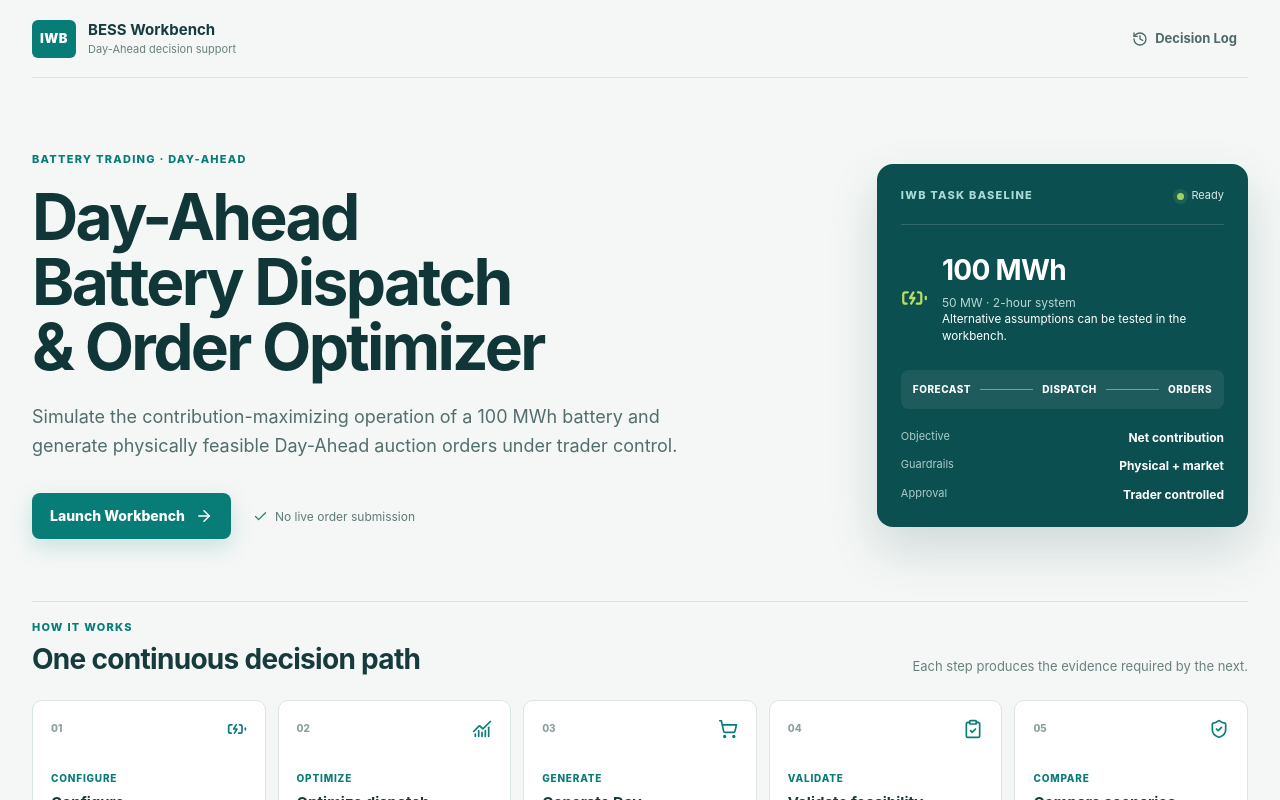
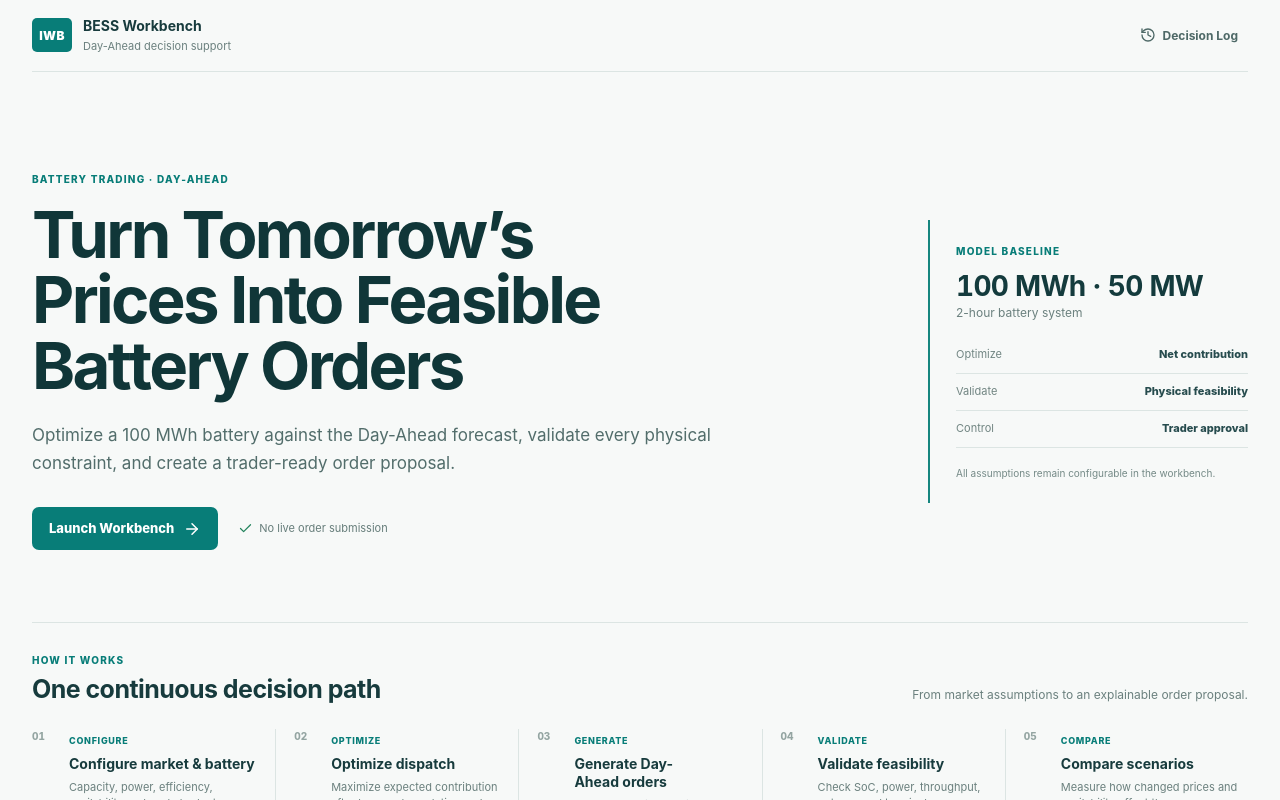
Before and after one commit to SinaDevCool/iwb-bess-day-ahead-workbench, a Next.js app in the folder frontend/: page /present in a window 1280 px wide. Shown: the top 800 px of the page. Built offline with nearby package versions, Linux system fonts and the light colour scheme.

Commit message:
Redesign product overview with minimal decision flow

```diff
--- a/frontend/src/app/present/page.tsx
+++ b/frontend/src/app/present/page.tsx
@@ -1,13 +1,8 @@
 import Link from "next/link";
 import {
   ArrowRight,
-  BatteryCharging,
-  ChartNoAxesCombined,
   Check,
-  ClipboardCheck,
   History,
-  ShieldCheck,
-  ShoppingCart,
 } from "lucide-react";
 import "./present.css";
 
@@ -17,35 +12,30 @@ const workflow = [
     "Configure",
     "Configure market & battery",
     "Capacity, power, efficiency, availability and cycle budget.",
-    BatteryCharging,
   ],
   [
     "02",
     "Optimize",
     "Optimize dispatch",
     "Maximize expected contribution after losses, degradation and transaction fees.",
-    ChartNoAxesCombined,
   ],
   [
     "03",
     "Generate",
     "Generate Day-Ahead orders",
     "Convert the dispatch into clear BUY and SELL instructions.",
-    ShoppingCart,
   ],
   [
     "04",
     "Validate",
     "Validate feasibility",
     "Check SoC, power, throughput, outages and terminal energy.",
-    ClipboardCheck,
   ],
   [
     "05",
     "Compare",
     "Compare scenarios",
     "Measure how changed prices and availability affect the recommendation.",
-    ShieldCheck,
   ],
 ] as const;
 
@@ -77,11 +67,11 @@ export default function ProductOverview() {
             <span className="overview-eyebrow">
               BATTERY TRADING · DAY-AHEAD
             </span>
-            <h1>Day-Ahead Battery Dispatch &amp; Order Optimizer</h1>
+            <h1>Turn Tomorrow’s Prices Into Feasible Battery Orders</h1>
             <p>
-              Simulate the contribution-maximizing operation of a 100&nbsp;MWh
-              battery and generate physically feasible Day-Ahead auction orders
-              under trader control.
+              Optimize a 100&nbsp;MWh battery against the Day-Ahead forecast,
+              validate every physical constraint, and create a trader-ready
+              order proposal.
             </p>
             <div className="hero-actions">
               <Link className="overview-primary" href="/">
@@ -93,61 +83,29 @@ export default function ProductOverview() {
               </span>
             </div>
           </div>
-          <aside className="decision-card" aria-label="Decision model summary">
-            <div className="decision-head">
-              <span>IWB TASK BASELINE</span>
-              <span className="model-status">
-                <i />
-                Ready
-              </span>
-            </div>
-            <div className="asset-line">
-              <BatteryCharging aria-hidden="true" />
-              <div>
-                <strong>100 MWh</strong>
-                <span>50 MW · 2-hour system</span>
-                <small>Alternative assumptions can be tested in the workbench.</small>
-              </div>
-            </div>
-            <div className="decision-flow">
-              <span>Forecast</span>
-              <i />
-              <span>Dispatch</span>
-              <i />
-              <span>Orders</span>
-            </div>
+          <aside className="decision-card" aria-labelledby="baseline-title">
+            <span className="overview-eyebrow">MODEL BASELINE</span>
+            <h2 id="baseline-title">100 MWh · 50 MW</h2>
+            <p>2-hour battery system</p>
             <dl>
-              <div>
-                <dt>Objective</dt>
-                <dd>Net contribution</dd>
-              </div>
-              <div>
-                <dt>Guardrails</dt>
-                <dd>Physical + market</dd>
-              </div>
-              <div>
-                <dt>Approval</dt>
-                <dd>Trader controlled</dd>
-              </div>
+              <div><dt>Optimize</dt><dd>Net contribution</dd></div>
+              <div><dt>Validate</dt><dd>Physical feasibility</dd></div>
+              <div><dt>Control</dt><dd>Trader approval</dd></div>
             </dl>
+            <small>All assumptions remain configurable in the workbench.</small>
           </aside>
         </section>
         <section className="workflow-section">
           <div className="workflow-heading">
             <span>HOW IT WORKS</span>
             <h2>One continuous decision path</h2>
-            <p>Each step produces the evidence required by the next.</p>
+            <p>From market assumptions to an explainable order proposal.</p>
           </div>
           <div className="workflow-grid">
-            {workflow.map(([number, label, title, description, Icon]) => (
+            {workflow.map(([number, label, title, description]) => (
               <article key={number}>
-                <div>
-                  <span>{number}</span>
-                  <Icon aria-hidden="true" />
-                </div>
-                <small>{label}</small>
-                <h3>{title}</h3>
-                <p>{description}</p>
+                <span>{number}</span>
+                <div><small>{label}</small><h3>{title}</h3><p>{description}</p></div>
               </article>
             ))}
           </div>
--- a/frontend/src/app/present/present.css
+++ b/frontend/src/app/present/present.css
@@ -1,386 +1,79 @@
-.overview {
-  min-height: 100vh;
-  background: #f4f7f6;
-  color: #173b3d;
-  padding: 0 32px 30px;
-  overflow-x: hidden;
-}
-.overview-shell {
-  width: min(1320px, 100%);
-  margin: 0 auto;
-}
-.overview-nav {
-  height: 78px;
-  display: flex;
-  align-items: center;
-  justify-content: space-between;
-  border-bottom: 1px solid #d9e4e1;
-}
-.overview-brand {
-  display: flex;
-  align-items: center;
-  gap: 12px;
-  color: #173b3d;
-}
-.overview-brand > span:last-child {
-  display: flex;
-  flex-direction: column;
-}
-.overview-brand strong {
-  font-size: 15px;
-}
-.overview-brand small {
-  font-size: 11px;
-  color: #6a807e;
-  margin-top: 2px;
-}
-.overview-logo {
-  width: 44px;
-  height: 38px;
-  border-radius: 6px;
-  background: #087d78;
-  color: #fff;
-  display: grid;
-  place-items: center;
-  font-size: 13px;
-  font-weight: 900;
-  letter-spacing: 0.5px;
-}
-.overview-audit {
-  display: flex;
-  align-items: center;
-  gap: 7px;
-  padding: 9px 11px;
-  border-radius: 7px;
-  color: #4e6967;
-  font-size: 13px;
-  font-weight: 750;
-}
-.overview-audit:hover {
-  background: #e6efed;
-  color: #087d78;
-}
-.overview-hero {
-  display: grid;
-  grid-template-columns: minmax(0, 1.35fr) minmax(360px, 0.65fr);
-  gap: 74px;
-  align-items: center;
-  padding: 74px 0 62px;
-}
-.hero-copy {
-  max-width: 760px;
-}
-.overview-eyebrow,
-.workflow-heading > span,
-.decision-head > span:first-child {
-  display: block;
-  color: #087d78;
-  font-size: 11px;
-  font-weight: 850;
-  letter-spacing: 1.25px;
-}
-.hero-copy h1 {
-  font-size: clamp(46px, 5vw, 72px);
-  line-height: 1.02;
-  letter-spacing: -2.7px;
-  text-wrap: balance;
-  margin: 16px 0 22px;
-  color: #103638;
-}
-.hero-copy > p {
-  max-width: 680px;
-  font-size: 18px;
-  line-height: 1.65;
-  color: #526d6b;
-  text-wrap: pretty;
-  margin: 0;
-}
-.hero-actions {
-  display: flex;
-  align-items: center;
-  gap: 22px;
-  margin-top: 32px;
-}
-.overview-primary {
-  display: inline-flex;
-  align-items: center;
-  gap: 10px;
-  background: #087d78;
-  color: #fff;
-  border-radius: 8px;
-  padding: 13px 18px;
-  font-size: 14px;
-  font-weight: 850;
-  box-shadow: 0 8px 22px rgba(8, 125, 120, 0.18);
-}
-.overview-primary:hover {
-  background: #066b67;
-  transform: translateY(-1px);
-}
-.hero-actions > span {
-  display: flex;
-  align-items: center;
-  gap: 7px;
-  color: #617a77;
-  font-size: 12px;
-}
-.hero-actions > span svg {
-  color: #23845d;
-}
-.decision-card {
-  background: #0c4f50;
-  color: #fff;
-  border-radius: 16px;
-  padding: 24px;
-  box-shadow: 0 22px 50px rgba(20, 62, 62, 0.16);
-}
-.decision-head {
-  display: flex;
-  align-items: center;
-  justify-content: space-between;
-  padding-bottom: 20px;
-  border-bottom: 1px solid rgba(255, 255, 255, 0.15);
-}
-.decision-head > span:first-child {
-  color: #a8dbd7;
-}
-.model-status {
-  display: flex;
-  align-items: center;
-  gap: 7px;
-  font-size: 11px;
-  color: #d5ece9;
-}
-.model-status i {
-  width: 7px;
-  height: 7px;
-  background: #9dd55b;
-  border-radius: 50%;
-  box-shadow: 0 0 0 4px rgba(157, 213, 91, 0.12);
-}
-.asset-line {
-  display: flex;
-  gap: 14px;
-  align-items: center;
-  padding: 25px 0;
-}
-.asset-line > svg {
-  width: 30px;
-  height: 30px;
-  color: #b6df61;
-}
-.asset-line > div {
-  display: flex;
-  flex-direction: column;
-}
-.asset-line strong {
-  font-size: 28px;
-  letter-spacing: -0.7px;
-}
-.asset-line span {
-  font-size: 12px;
-  color: #b7d7d4;
-  margin-top: 3px;
-}
-.decision-flow {
-  display: grid;
-  grid-template-columns: auto 1fr auto 1fr auto;
-  align-items: center;
-  gap: 9px;
-  background: rgba(255, 255, 255, 0.07);
-  padding: 12px;
-  border-radius: 8px;
-  font-size: 10px;
-  font-weight: 800;
-  text-transform: uppercase;
-  letter-spacing: 0.5px;
-}
-.decision-flow i {
-  height: 1px;
-  background: #6da3a0;
-}
-.decision-card dl {
-  margin: 20px 0 0;
-  display: grid;
-  gap: 11px;
-}
-.decision-card dl > div {
-  display: flex;
-  justify-content: space-between;
-  gap: 20px;
-}
-.decision-card dt {
-  font-size: 11px;
-  color: #a9cdca;
-}
-.decision-card dd {
-  margin: 0;
-  font-size: 12px;
-  font-weight: 750;
-}
-.workflow-section {
-  padding: 18px 0 46px;
-  border-top: 1px solid #d9e4e1;
-}
-.workflow-heading {
-  display: grid;
-  grid-template-columns: 1fr auto;
-  align-items: end;
-  margin-bottom: 24px;
-}
-.workflow-heading > span {
-  grid-column: 1/-1;
-  margin-bottom: 7px;
-}
-.workflow-heading h2 {
-  font-size: 28px;
-  letter-spacing: -0.7px;
-  margin: 0;
-}
-.workflow-heading p {
-  margin: 0;
-  color: #6a807e;
-  font-size: 13px;
-}
-.workflow-grid {
-  display: grid;
-  grid-template-columns: repeat(5, 1fr);
-  gap: 12px;
-}
-.workflow-grid article {
-  background: #fff;
-  border: 1px solid #dbe5e3;
-  border-radius: 10px;
-  padding: 18px;
-  min-height: 190px;
-}
-.workflow-grid article > div {
-  display: flex;
-  align-items: center;
-  justify-content: space-between;
-  margin-bottom: 28px;
-}
-.workflow-grid article > div span {
-  font-size: 10px;
-  font-weight: 850;
-  color: #8aa09e;
-}
-.workflow-grid svg {
-  color: #087d78;
-  width: 20px;
-  height: 20px;
-}
-.workflow-grid small {
-  color: #087d78;
-  font-size: 10px;
-  font-weight: 850;
-  text-transform: uppercase;
-  letter-spacing: 0.8px;
-}
-.workflow-grid h3 {
-  font-size: 15px;
-  line-height: 1.25;
-  margin: 7px 0;
-}
-.workflow-grid p {
-  font-size: 12px;
-  line-height: 1.55;
-  color: #6a807e;
-  margin: 0;
-}
-.overview-footer {
-  border-top: 1px solid #d9e4e1;
-  padding: 20px 0;
-  display: flex;
-  justify-content: space-between;
-  color: #728886;
-  font-size: 11px;
-}
-.overview a:focus-visible {
-  outline: 3px solid rgba(8, 125, 120, 0.28);
-  outline-offset: 3px;
-}
-.overview a {
-  transition:
-    background-color 0.16s ease,
-    color 0.16s ease,
-    transform 0.16s ease;
-}
+.overview { min-height: 100vh; padding: 0 32px 28px; overflow-x: hidden; background: #f7f9f8; color: #173b3d; }
+.overview-shell { width: min(1240px, 100%); margin: 0 auto; }
+.overview-nav { height: 72px; display: flex; align-items: center; justify-content: space-between; border-bottom: 1px solid #dce5e3; }
+.overview-brand { display: flex; align-items: center; gap: 11px; color: #173b3d; min-width: 0; }
+.overview-brand > span:last-child { display: flex; flex-direction: column; min-width: 0; }
+.overview-brand strong { font-size: 14px; }
+.overview-brand small { margin-top: 2px; color: #6b807e; font-size: 11px; }
+.overview-logo { width: 40px; height: 34px; flex: none; display: grid; place-items: center; border-radius: 5px; background: #087d78; color: white; font-size: 12px; font-weight: 900; letter-spacing: .4px; }
+.overview-audit { display: inline-flex; align-items: center; gap: 7px; padding: 8px 10px; border-radius: 7px; color: #4e6967; font-size: 12px; font-weight: 750; }
+.overview-audit:hover { background: #e8efed; color: #087d78; }
+
+.overview-hero { display: grid; grid-template-columns: minmax(0, 1fr) 320px; gap: clamp(48px, 8vw, 112px); align-items: center; padding: clamp(64px, 8vw, 100px) 0 72px; }
+.hero-copy { max-width: 760px; min-width: 0; }
+.overview-eyebrow, .workflow-heading > span { display: block; color: #087d78; font-size: 10px; font-weight: 850; letter-spacing: 1.2px; }
+.hero-copy h1 { max-width: 760px; margin: 15px 0 22px; color: #103638; font-size: clamp(44px, 5.1vw, 68px); line-height: 1.01; letter-spacing: -2.6px; text-wrap: balance; }
+.hero-copy > p { max-width: 690px; margin: 0; color: #526d6b; font-size: 17px; line-height: 1.65; text-wrap: pretty; }
+.hero-actions { display: flex; align-items: center; gap: 20px; margin-top: 30px; }
+.overview-primary { display: inline-flex; align-items: center; gap: 9px; padding: 12px 17px; border-radius: 7px; background: #087d78; color: white; font-size: 13px; font-weight: 850; }
+.overview-primary:hover { background: #066b67; transform: translateY(-1px); }
+.hero-actions > span { display: flex; align-items: center; gap: 6px; color: #667d7a; font-size: 11px; }
+.hero-actions > span svg { color: #23845d; }
+
+.decision-card { padding: 24px 0 22px 26px; border-left: 2px solid #16867f; }
+.decision-card h2 { margin: 12px 0 2px; color: #143b3d; font-size: 28px; letter-spacing: -.7px; font-variant-numeric: tabular-nums; }
+.decision-card > p { margin: 0; color: #6b807e; font-size: 12px; }
+.decision-card dl { display: grid; gap: 10px; margin: 25px 0 18px; }
+.decision-card dl div { display: flex; justify-content: space-between; gap: 16px; padding-bottom: 10px; border-bottom: 1px solid #dce5e3; }
+.decision-card dt { color: #718582; font-size: 11px; }
+.decision-card dd { margin: 0; color: #274c4e; font-size: 11px; font-weight: 800; text-align: right; }
+.decision-card > small { display: block; color: #758a87; font-size: 10px; line-height: 1.5; }
+
+.workflow-section { padding: 30px 0 38px; border-top: 1px solid #dce5e3; }
+.workflow-heading { display: grid; grid-template-columns: 1fr auto; align-items: end; margin-bottom: 26px; }
+.workflow-heading > span { grid-column: 1 / -1; margin-bottom: 7px; }
+.workflow-heading h2 { margin: 0; font-size: 25px; letter-spacing: -.55px; }
+.workflow-heading p { margin: 0; color: #6b807e; font-size: 12px; }
+.workflow-grid { display: grid; grid-template-columns: repeat(5, 1fr); gap: 0; }
+.workflow-grid article { display: grid; grid-template-columns: 27px 1fr; gap: 10px; min-width: 0; padding: 0 18px; border-left: 1px solid #dce5e3; }
+.workflow-grid article:first-child { padding-left: 0; border-left: 0; }
+.workflow-grid article:last-child { padding-right: 0; }
+.workflow-grid article > span { color: #94a5a2; font-size: 10px; font-weight: 850; font-variant-numeric: tabular-nums; }
+.workflow-grid article > div { min-width: 0; }
+.workflow-grid small { color: #087d78; font-size: 9px; font-weight: 850; letter-spacing: .7px; text-transform: uppercase; }
+.workflow-grid h3 { margin: 5px 0 6px; font-size: 14px; line-height: 1.3; text-wrap: balance; }
+.workflow-grid p { margin: 0; color: #6b807e; font-size: 11px; line-height: 1.5; text-wrap: pretty; }
+
+.overview-footer { display: flex; justify-content: space-between; padding: 18px 0; border-top: 1px solid #dce5e3; color: #758a87; font-size: 10px; }
+.overview a { transition: background-color .16s ease, color .16s ease, transform .16s ease; touch-action: manipulation; }
+.overview a:focus-visible { outline: 3px solid rgba(8, 125, 120, .28); outline-offset: 3px; }
+
 @media (max-width: 980px) {
-  .overview-hero {
-    grid-template-columns: 1fr;
-    gap: 38px;
-    padding: 52px 0;
-  }
-  .decision-card {
-    max-width: 620px;
-  }
-  .workflow-grid {
-    grid-template-columns: repeat(2, 1fr);
-  }
-  .workflow-grid article:last-child {
-    grid-column: 1/-1;
-  }
-  .workflow-heading {
-    display: block;
-  }
-  .workflow-heading p {
-    margin-top: 7px;
-  }
+  .overview-hero { grid-template-columns: 1fr; gap: 42px; padding: 58px 0; }
+  .decision-card { max-width: 480px; }
+  .workflow-heading { display: block; }
+  .workflow-heading p { margin-top: 7px; }
+  .workflow-grid { grid-template-columns: 1fr 1fr; row-gap: 28px; }
+  .workflow-grid article:nth-child(odd) { padding-left: 0; border-left: 0; }
+  .workflow-grid article:last-child { padding-right: 18px; }
 }
 @media (max-width: 680px) {
-  .overview {
-    padding: 0 18px 20px;
-  }
-  .overview-nav {
-    height: 68px;
-  }
-  .overview-brand small {
-    display: none;
-  }
-  .overview-audit {
-    font-size: 0;
-  }
-  .overview-audit svg {
-    width: 20px;
-    height: 20px;
-  }
-  .overview-hero {
-    padding: 40px 0;
-  }
-  .hero-copy h1 {
-    font-size: 42px;
-    letter-spacing: -1.6px;
-  }
-  .hero-copy > p {
-    font-size: 16px;
-  }
-  .hero-actions {
-    align-items: flex-start;
-    flex-direction: column;
-  }
-  .decision-card {
-    padding: 20px;
-  }
-  .workflow-grid {
-    grid-template-columns: 1fr;
-  }
-  .workflow-grid article:last-child {
-    grid-column: auto;
-  }
-  .workflow-section {
-    padding: 46px 0 32px;
-  }
-  .overview-footer {
-    gap: 7px;
-    flex-direction: column;
-  }
+  .overview { padding: 0 18px 20px; }
+  .overview-nav { height: 66px; }
+  .overview-brand small { display: none; }
+  .overview-audit { font-size: 0; }
+  .overview-audit svg { width: 20px; height: 20px; }
+  .overview-hero { padding: 44px 0 48px; }
+  .hero-copy h1 { font-size: 41px; letter-spacing: -1.7px; }
+  .hero-copy > p { font-size: 15px; }
+  .hero-actions { align-items: flex-start; flex-direction: column; }
+  .decision-card { padding-left: 20px; }
+  .workflow-grid { grid-template-columns: 1fr; gap: 0; }
+  .workflow-grid article, .workflow-grid article:nth-child(odd) { padding: 18px 0; border-left: 0; border-top: 1px solid #dce5e3; }
+  .workflow-grid article:first-child { border-top: 0; }
+  .overview-footer { flex-direction: column; gap: 6px; }
 }
 @media (prefers-reduced-motion: reduce) {
-  .overview a {
-    transition: none;
-  }
-  .overview-primary:hover {
-    transform: none;
-  }
+  .overview a { transition: none; }
+  .overview-primary:hover { transform: none; }
 }
```
